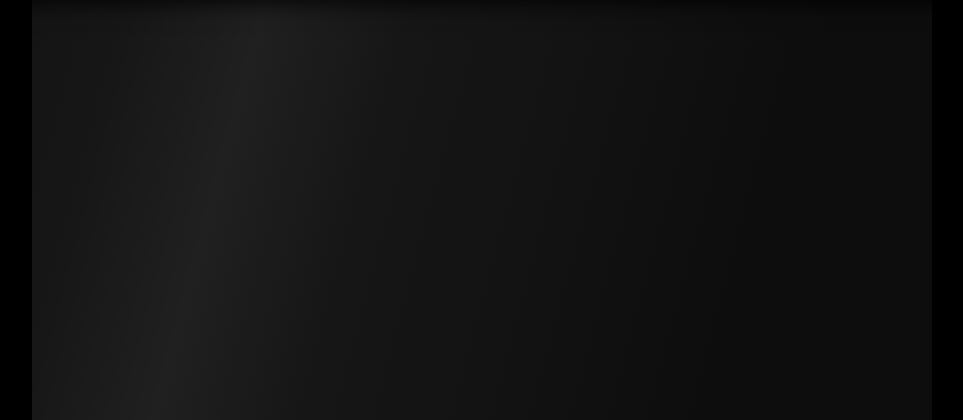
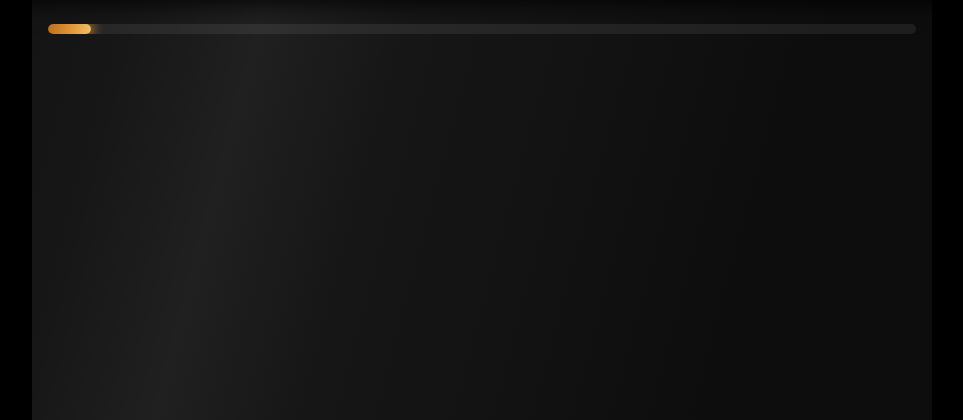
Before and after one commit to petr14/bublemanga, a Flask app: template templates/chapter.html in a window 1280 px wide. Shown: the part 84-504 px from the top of the page, without its empty margins (158-1121 px from the left). Run offline with Flask 3, Linux system fonts and the light colour scheme; the template is opened without the code that fills it: most values are stand-ins (such as "Sample title", 1, 10 or a date in 2020).

Commit message:
style: progress bar 10vh from top, wider, with side margins
- position:sticky top:10vh so bar stays at 10% from viewport top while loading
- Height 5px → 10px
- Side margins 16px each side, border-radius 10px

Co-Authored-By: Claude Sonnet 4.6 <noreply@anthropic.com>

```diff
--- a/templates/chapter.html
+++ b/templates/chapter.html
@@ -258,23 +258,25 @@
             display: none;
         }
 
-        /* Прогресс-бар — поверх всего, в самом верху блока страницы */
+        /* Прогресс-бар — sticky 10% от верха экрана, с отступами по бокам */
         .page-progress {
-            position: absolute;
-            top: 0;
+            position: sticky;
+            top: 10vh;
             left: 0;
-            width: 100%;
-            height: 5px;
+            width: calc(100% - 32px);
+            margin: 0 16px;
+            height: 10px;
             z-index: 10;
-            background: rgba(255,255,255,0.07);
+            background: rgba(255,255,255,0.08);
+            border-radius: 10px;
             overflow: hidden;
         }
         .page-progress-bar {
             height: 100%;
             width: 5%;
             background: linear-gradient(90deg, #c07020, #e09535, #f5c06a);
-            box-shadow: 0 0 10px 2px rgba(224,149,53,0.7);
-            border-radius: 0 3px 3px 0;
+            box-shadow: 0 0 12px 3px rgba(224,149,53,0.75);
+            border-radius: 10px;
             transition: none;
         }
         .page-wrap.loaded .page-progress {
```
